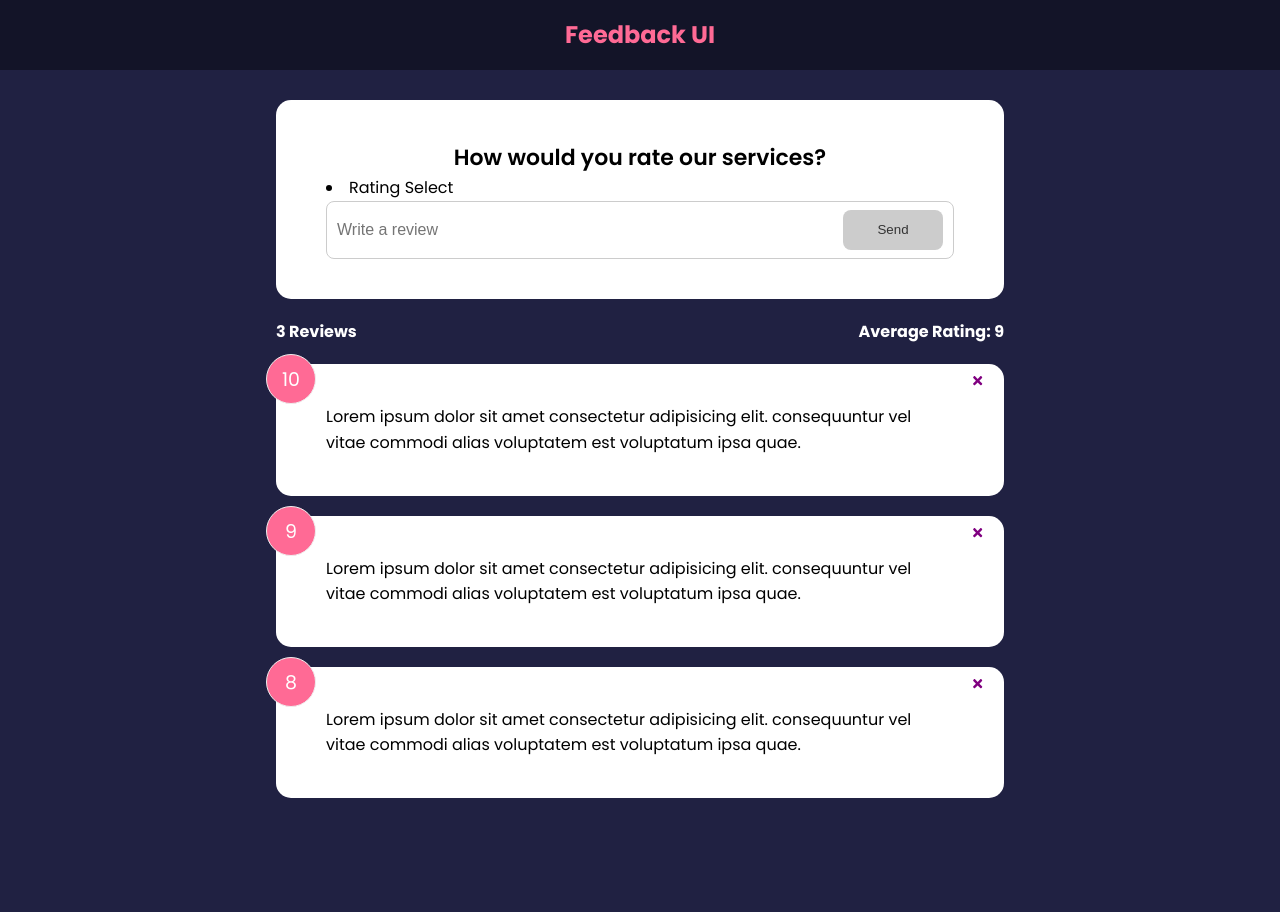
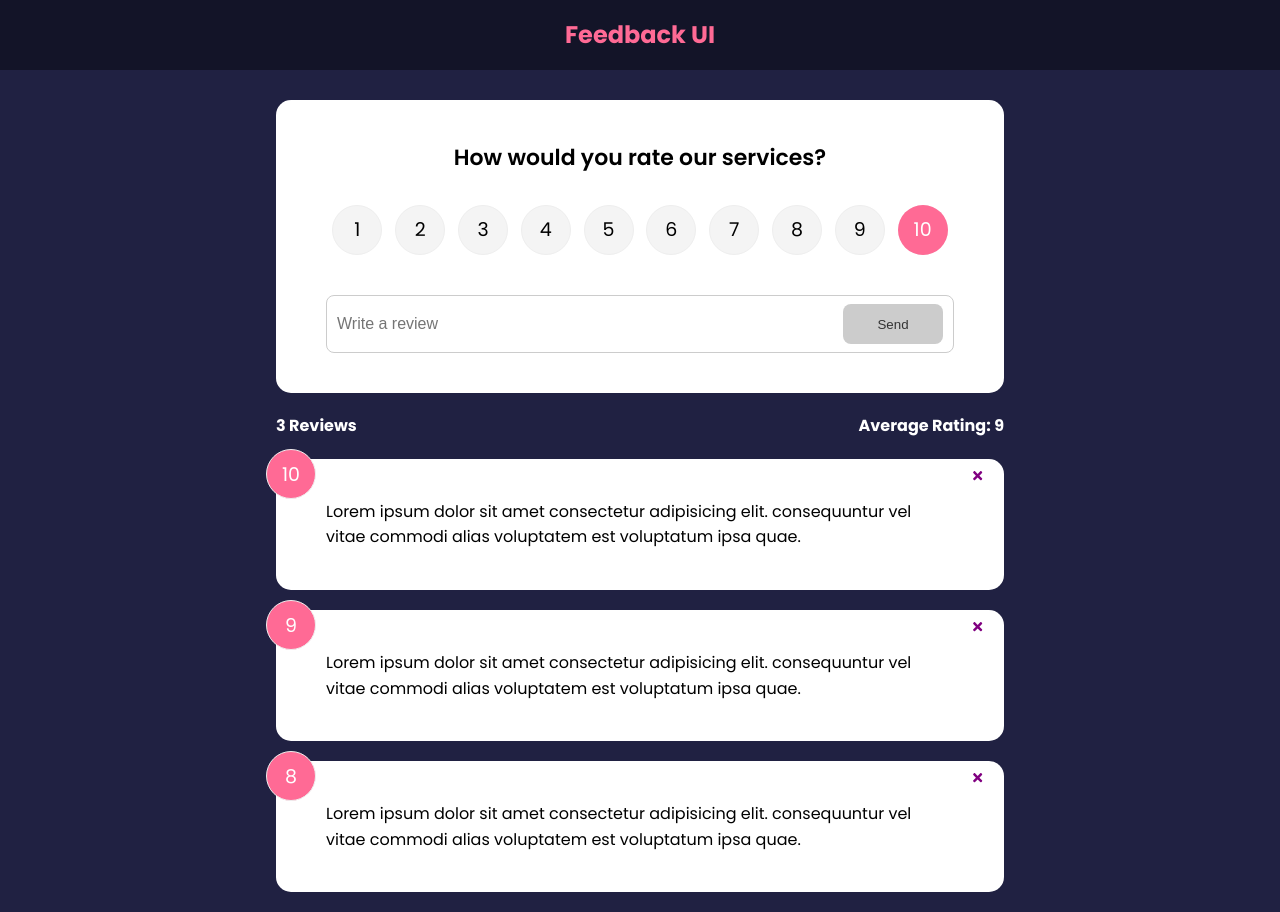
Before and after one commit to MaggieSchuetz/feedback-app, a React (Create React App) app: page / in a window 1280 px wide. Before the commit the page ends 818 px from the top, so only its background shows below. Built offline with nearby package versions, Linux system fonts and the light colour scheme.

Commit message:
Submit new rating fully functional

```diff
--- a/package.json
+++ b/package.json
@@ -10,6 +10,7 @@
     "react-dom": "^17.0.2",
     "react-icons": "^4.3.1",
     "react-scripts": "5.0.0",
+    "uuid": "^8.3.2",
     "web-vitals": "^2.1.4"
   },
   "scripts": {
--- a/src/App.js
+++ b/src/App.js
@@ -1,3 +1,4 @@
+import { v4 as uuidv4 } from 'uuid';
 import Header from './components/Header';
 import FeedbackList from './components/FeedbackList';
 import { useState } from 'react';
@@ -7,6 +8,10 @@
 
 export default function App() {
   const [feedback, setFeedback] = useState(FeedbackData);
+  const addFeedback = newFeedback => {
+    newFeedback.id = uuidv4();
+    setFeedback([newFeedback, ...feedback]);
+  };
   const deleteFeedback = id => {
     if (window.confirm('Are you sure you want to delete this?')) {
       setFeedback(feedback.filter(item => item.id !== id));
@@ -19,7 +24,7 @@
       <div className="container">
         {' '}
         {/*with Emmet you can now write .myClass and it will give you another div with this class name if you configure it in JSON settings*/}
-        <FeedbackForm />
+        <FeedbackForm handleAdd={addFeedback} />
         <FeedbackStats feedback={feedback} />
         <FeedbackList feedback={feedback} handleDelete={deleteFeedback} />
       </div>
--- a/src/components/FeedbackForm.js
+++ b/src/components/FeedbackForm.js
@@ -3,7 +3,7 @@
 import Button from './shared/Button';
 import RatingSelect from './RatingSelect';
 
-function FeedbackForm() {
+function FeedbackForm({ handleAdd }) {
   const [text, setText] = useState('');
   const [rating, setRating] = useState(10);
   const [btnDisabled, setBtnDisabled] = useState(true);
@@ -22,11 +22,26 @@
     }
     setText(e.target.value);
   };
-
+  const handleSubmit = e => {
+    e.preventDefault();
+    if (text.trim().length > 10) {
+      const newFeedback = {
+        text: text, //could also be written in shorthand by just writing text, rating
+        rating: rating,
+      };
+      handleAdd(newFeedback);
+      setText('');
+    }
+  };
   return (
     <Card>
-      <form>
-        <h2>How would you rate our services?</h2> <RatingSelect />
+      <form onSubmit={handleSubmit}>
+        <h2>How would you rate our services?</h2>
+        <RatingSelect
+          select={inputValue => {
+            setRating(inputValue);
+          }}
+        />
         <div className="input-group">
           <input
             onChange={handleTextChange}
--- a/src/components/FeedbackList.js
+++ b/src/components/FeedbackList.js
@@ -18,7 +18,7 @@
 FeedbackList.propTypes = {
   feedback: PropTypes.arrayOf(
     PropTypes.shape({
-      id: PropTypes.number.isRequired,
+      id: PropTypes.number.isRequired, //throws an error with the uuidv4() because it's no longer true!
       text: PropTypes.string.isRequired,
       rating: PropTypes.number.isRequired,
     })
--- a/src/components/RatingSelect.js
+++ b/src/components/RatingSelect.js
@@ -1,10 +1,128 @@
 import React from 'react';
 import { useState } from 'react';
 
-function RatingSelect() {
+function RatingSelect({ select }) {
   const [selected, setSelected] = useState(10);
+  const handleChange = e => {
+    setSelected(+e.currentTarget.value);
+    select(+e.currentTarget.value);
+  };
 
-  return <li>Rating Select</li>;
+  return (
+    <ul className="rating">
+      <li>
+        <input
+          type="radio"
+          id="num1"
+          name="rating"
+          value="1"
+          onChange={handleChange}
+          checked={selected === 1}
+        />
+        <label htmlFor="num1">1</label>
+      </li>
+
+      <li>
+        <input
+          type="radio"
+          id="num2"
+          name="rating"
+          value="2"
+          onChange={handleChange}
+          checked={selected === 2}
+        />
+        <label htmlFor="num2">2</label>
+      </li>
+      <li>
+        <input
+          type="radio"
+          id="num3"
+          name="rating"
+          value="3"
+          onChange={handleChange}
+          checked={selected === 3}
+        />
+        <label htmlFor="num3">3</label>
+      </li>
+      <li>
+        <input
+          type="radio"
+          id="num4"
+          name="rating"
+          value="4"
+          onChange={handleChange}
+          checked={selected === 4}
+        />
+        <label htmlFor="num4">4</label>
+      </li>
+      <li>
+        <input
+          type="radio"
+          id="num5"
+          name="rating"
+          value="5"
+          onChange={handleChange}
+          checked={selected === 5}
+        />
+        <label htmlFor="num5">5</label>
+      </li>
+      <li>
+        <input
+          type="radio"
+          id="num6"
+          name="rating"
+          value="6"
+          onChange={handleChange}
+          checked={selected === 6}
+        />
+        <label htmlFor="num6">6</label>
+      </li>
+      <li>
+        <input
+          type="radio"
+          id="num7"
+          name="rating"
+          value="7"
+          onChange={handleChange}
+          checked={selected === 7}
+        />
+        <label htmlFor="num7">7</label>
+      </li>
+      <li>
+        <input
+          type="radio"
+          id="num8"
+          name="rating"
+          value="8"
+          onChange={handleChange}
+          checked={selected === 8}
+        />
+        <label htmlFor="num8">8</label>
+      </li>
+      <li>
+        <input
+          type="radio"
+          id="num9"
+          name="rating"
+          value="9"
+          onChange={handleChange}
+          checked={selected === 9}
+        />
+        <label htmlFor="num9">9</label>
+      </li>
+      <li>
+        <input
+          type="radio"
+          id="num10"
+          name="rating"
+          value="10"
+          onChange={handleChange}
+          checked={selected === 10}
+        />
+        <label htmlFor="num10">10</label>
+      </li>
+    </ul>
+  );
 }
 
 export default RatingSelect;
```
Also changed, not shown: 1 other file (tests, documents, lock files or other folders).
